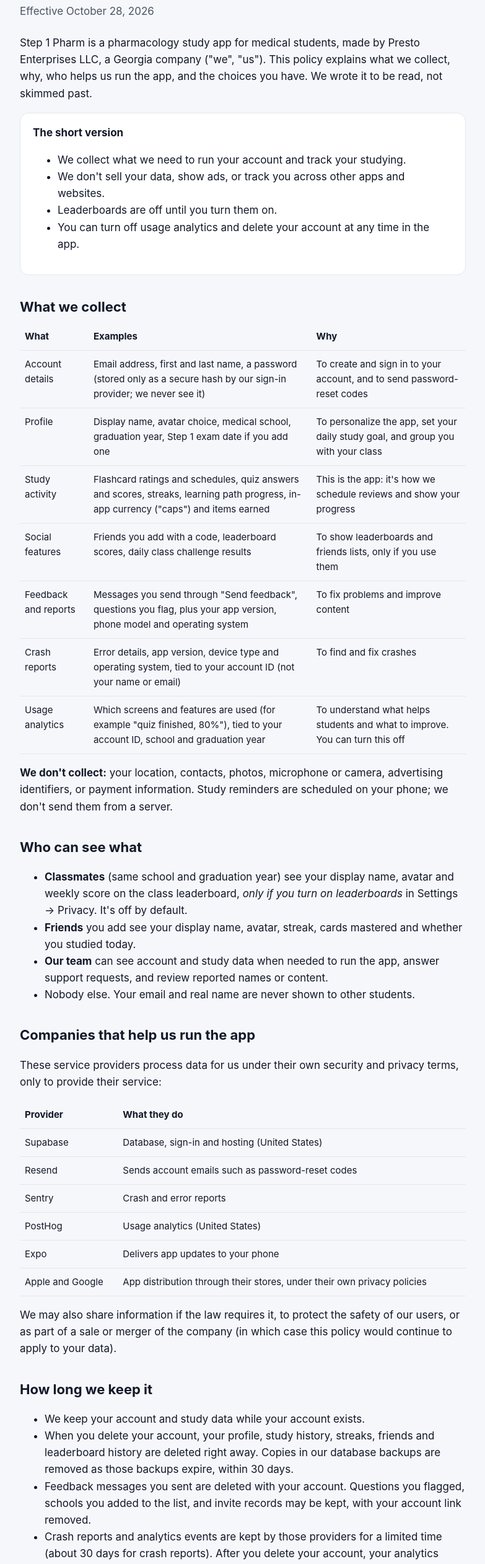
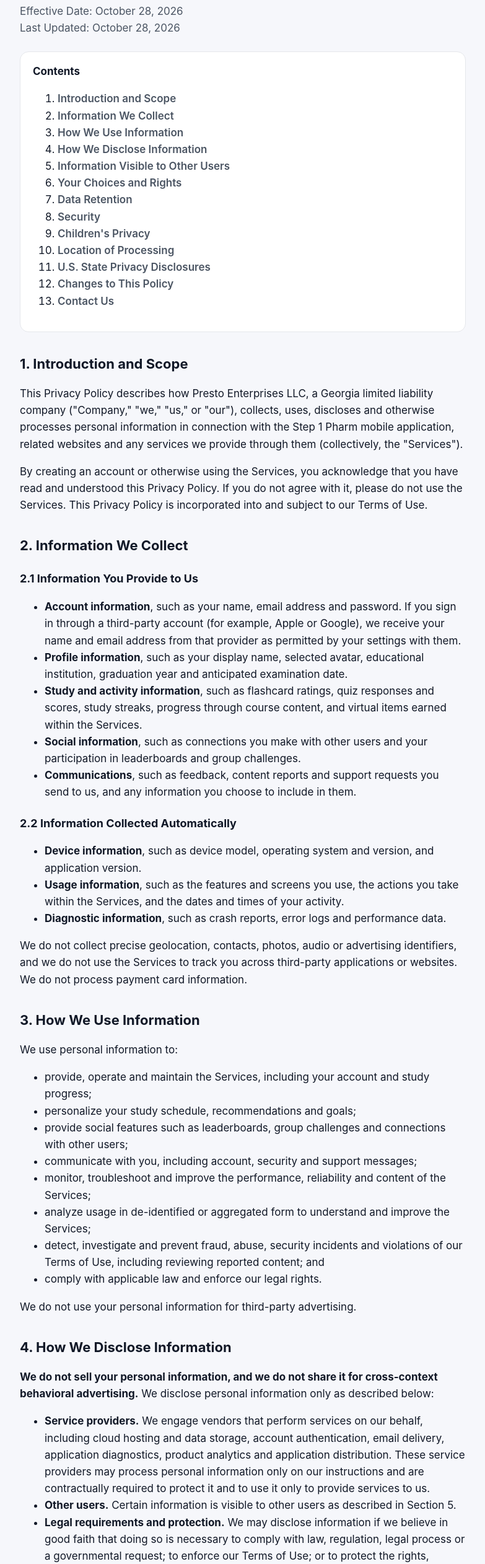
Before and after one commit to PrestoEnterprises/step1pharm-site, a plain HTML site: page privacy.html in a window 1280 px wide. Shown: the part 127-2651 px from the top of the page at 62% size, without its empty margins (248-1031 px from the left). Drawn offline with Linux system fonts and the light colour scheme.

Commit message:
Formal privacy policy and account deletion page; no vendor or technical details

```diff
--- a/privacy.html
+++ b/privacy.html
@@ -4,7 +4,7 @@
 <meta charset="utf-8">
 <meta name="viewport" content="width=device-width, initial-scale=1">
 <title>Privacy Policy · Step 1 Pharm</title>
-<meta name="description" content="How Step 1 Pharm collects, uses and protects your information.">
+<meta name="description" content="Privacy Policy for the Step 1 Pharm mobile application, operated by Presto Enterprises LLC.">
 <link rel="stylesheet" href="style.css">
 </head>
 <body>
@@ -14,85 +14,127 @@
 </div></header>
 <main>
 <h1>Privacy Policy</h1>
-<p class="meta">Effective October 28, 2026</p>
+<p class="meta">Effective Date: October 28, 2026<br>Last Updated: October 28, 2026</p>
 
-<p>Step 1 Pharm is a pharmacology study app for medical students, made by Presto Enterprises LLC, a Georgia company ("we", "us"). This policy explains what we collect, why, who helps us run the app, and the choices you have. We wrote it to be read, not skimmed past.</p>
+<nav class="card" aria-label="Contents">
+  <strong>Contents</strong>
+  <ol>
+    <li><a href="#scope">Introduction and Scope</a></li>
+    <li><a href="#collect">Information We Collect</a></li>
+    <li><a href="#use">How We Use Information</a></li>
+    <li><a href="#disclose">How We Disclose Information</a></li>
+    <li><a href="#visibility">Information Visible to Other Users</a></li>
+    <li><a href="#choices">Your Choices and Rights</a></li>
+    <li><a href="#retention">Data Retention</a></li>
+    <li><a href="#security">Security</a></li>
+    <li><a href="#children">Children's Privacy</a></li>
+    <li><a href="#location">Location of Processing</a></li>
+    <li><a href="#state">U.S. State Privacy Disclosures</a></li>
+    <li><a href="#changes">Changes to This Policy</a></li>
+    <li><a href="#contact">Contact Us</a></li>
+  </ol>
+</nav>
 
-<div class="card">
-  <strong>The short version</strong>
-  <ul>
-    <li>We collect what we need to run your account and track your studying.</li>
-    <li>We don't sell your data, show ads, or track you across other apps and websites.</li>
-    <li>Leaderboards are off until you turn them on.</li>
-    <li>You can turn off usage analytics and delete your account at any time in the app.</li>
-  </ul>
-</div>
+<h2 id="scope">1. Introduction and Scope</h2>
+<p>This Privacy Policy describes how Presto Enterprises LLC, a Georgia limited liability company ("Company," "we," "us," or "our"), collects, uses, discloses and otherwise processes personal information in connection with the Step 1 Pharm mobile application, related websites and any services we provide through them (collectively, the "Services").</p>
+<p>By creating an account or otherwise using the Services, you acknowledge that you have read and understood this Privacy Policy. If you do not agree with it, please do not use the Services. This Privacy Policy is incorporated into and subject to our Terms of Use.</p>
 
-<h2>What we collect</h2>
-<div class="table"><table>
-  <tr><th>What</th><th>Examples</th><th>Why</th></tr>
-  <tr><td>Account details</td><td>Email address, first and last name, a password (stored only as a secure hash by our sign-in provider; we never see it)</td><td>To create and sign in to your account, and to send password-reset codes</td></tr>
-  <tr><td>Profile</td><td>Display name, avatar choice, medical school, graduation year, Step 1 exam date if you add one</td><td>To personalize the app, set your daily study goal, and group you with your class</td></tr>
-  <tr><td>Study activity</td><td>Flashcard ratings and schedules, quiz answers and scores, streaks, learning path progress, in-app currency ("caps") and items earned</td><td>This is the app: it's how we schedule reviews and show your progress</td></tr>
-  <tr><td>Social features</td><td>Friends you add with a code, leaderboard scores, daily class challenge results</td><td>To show leaderboards and friends lists, only if you use them</td></tr>
-  <tr><td>Feedback and reports</td><td>Messages you send through "Send feedback", questions you flag, plus your app version, phone model and operating system</td><td>To fix problems and improve content</td></tr>
-  <tr><td>Crash reports</td><td>Error details, app version, device type and operating system, tied to your account ID (not your name or email)</td><td>To find and fix crashes</td></tr>
-  <tr><td>Usage analytics</td><td>Which screens and features are used (for example "quiz finished, 80%"), tied to your account ID, school and graduation year</td><td>To understand what helps students and what to improve. You can turn this off</td></tr>
-</table></div>
+<h2 id="collect">2. Information We Collect</h2>
+<h3>2.1 Information You Provide to Us</h3>
+<ul>
+  <li><strong>Account information</strong>, such as your name, email address and password. If you sign in through a third-party account (for example, Apple or Google), we receive your name and email address from that provider as permitted by your settings with them.</li>
+  <li><strong>Profile information</strong>, such as your display name, selected avatar, educational institution, graduation year and anticipated examination date.</li>
+  <li><strong>Study and activity information</strong>, such as flashcard ratings, quiz responses and scores, study streaks, progress through course content, and virtual items earned within the Services.</li>
+  <li><strong>Social information</strong>, such as connections you make with other users and your participation in leaderboards and group challenges.</li>
+  <li><strong>Communications</strong>, such as feedback, content reports and support requests you send to us, and any information you choose to include in them.</li>
+</ul>
+<h3>2.2 Information Collected Automatically</h3>
+<ul>
+  <li><strong>Device information</strong>, such as device model, operating system and version, and application version.</li>
+  <li><strong>Usage information</strong>, such as the features and screens you use, the actions you take within the Services, and the dates and times of your activity.</li>
+  <li><strong>Diagnostic information</strong>, such as crash reports, error logs and performance data.</li>
+</ul>
+<p>We do not collect precise geolocation, contacts, photos, audio or advertising identifiers, and we do not use the Services to track you across third-party applications or websites. We do not process payment card information.</p>
 
-<p><strong>We don't collect:</strong> your location, contacts, photos, microphone or camera, advertising identifiers, or payment information. Study reminders are scheduled on your phone; we don't send them from a server.</p>
+<h2 id="use">3. How We Use Information</h2>
+<p>We use personal information to:</p>
+<ul>
+  <li>provide, operate and maintain the Services, including your account and study progress;</li>
+  <li>personalize your study schedule, recommendations and goals;</li>
+  <li>provide social features such as leaderboards, group challenges and connections with other users;</li>
+  <li>communicate with you, including account, security and support messages;</li>
+  <li>monitor, troubleshoot and improve the performance, reliability and content of the Services;</li>
+  <li>analyze usage in de-identified or aggregated form to understand and improve the Services;</li>
+  <li>detect, investigate and prevent fraud, abuse, security incidents and violations of our Terms of Use, including reviewing reported content; and</li>
+  <li>comply with applicable law and enforce our legal rights.</li>
+</ul>
+<p>We do not use your personal information for third-party advertising.</p>
 
-<h2>Who can see what</h2>
+<h2 id="disclose">4. How We Disclose Information</h2>
+<p><strong>We do not sell your personal information, and we do not share it for cross-context behavioral advertising.</strong> We disclose personal information only as described below:</p>
 <ul>
-  <li><strong>Classmates</strong> (same school and graduation year) see your display name, avatar and weekly score on the class leaderboard, <em>only if you turn on leaderboards</em> in Settings → Privacy. It's off by default.</li>
-  <li><strong>Friends</strong> you add see your display name, avatar, streak, cards mastered and whether you studied today.</li>
-  <li><strong>Our team</strong> can see account and study data when needed to run the app, answer support requests, and review reported names or content.</li>
-  <li>Nobody else. Your email and real name are never shown to other students.</li>
+  <li><strong>Service providers.</strong> We engage vendors that perform services on our behalf, including cloud hosting and data storage, account authentication, email delivery, application diagnostics, product analytics and application distribution. These service providers may process personal information only on our instructions and are contractually required to protect it and to use it only to provide services to us.</li>
+  <li><strong>Other users.</strong> Certain information is visible to other users as described in Section 5.</li>
+  <li><strong>Legal requirements and protection.</strong> We may disclose information if we believe in good faith that doing so is necessary to comply with law, regulation, legal process or a governmental request; to enforce our Terms of Use; or to protect the rights, property or safety of the Company, our users or others.</li>
+  <li><strong>Business transfers.</strong> If we are involved in a merger, acquisition, financing, reorganization, bankruptcy or sale of assets, personal information may be transferred as part of that transaction, subject to this Privacy Policy.</li>
+  <li><strong>With your consent.</strong> We may disclose information for other purposes with your consent or at your direction.</li>
 </ul>
 
-<h2>Companies that help us run the app</h2>
-<p>These service providers process data for us under their own security and privacy terms, only to provide their service:</p>
-<div class="table"><table>
-  <tr><th>Provider</th><th>What they do</th></tr>
-  <tr><td>Supabase</td><td>Database, sign-in and hosting (United States)</td></tr>
-  <tr><td>Resend</td><td>Sends account emails such as password-reset codes</td></tr>
-  <tr><td>Sentry</td><td>Crash and error reports</td></tr>
-  <tr><td>PostHog</td><td>Usage analytics (United States)</td></tr>
-  <tr><td>Expo</td><td>Delivers app updates to your phone</td></tr>
-  <tr><td>Apple and Google</td><td>App distribution through their stores, under their own privacy policies</td></tr>
-</table></div>
-<p>We may also share information if the law requires it, to protect the safety of our users, or as part of a sale or merger of the company (in which case this policy would continue to apply to your data).</p>
+<h2 id="visibility">5. Information Visible to Other Users</h2>
+<ul>
+  <li><strong>Leaderboards</strong> are disabled by default. If you enable them, users at your educational institution with the same graduation year can see your display name, avatar and leaderboard results.</li>
+  <li><strong>Connections</strong> you add can see your display name, avatar, study streak, progress summary and whether you have studied on the current day.</li>
+</ul>
+<p>Your email address and legal name are not displayed to other users.</p>
 
-<h2>How long we keep it</h2>
+<h2 id="choices">6. Your Choices and Rights</h2>
 <ul>
-  <li>We keep your account and study data while your account exists.</li>
-  <li>When you delete your account, your profile, study history, streaks, friends and leaderboard history are deleted right away. Copies in our database backups are removed as those backups expire, within 30 days.</li>
-  <li>Feedback messages you sent are deleted with your account. Questions you flagged, schools you added to the list, and invite records may be kept, with your account link removed.</li>
-  <li>Crash reports and analytics events are kept by those providers for a limited time (about 30 days for crash reports). After you delete your account, your analytics events stay under a random ID that no longer links to any account; email us and we'll delete them too.</li>
+  <li><strong>Account and profile.</strong> You may review and update your profile information at any time in the application's settings.</li>
+  <li><strong>Leaderboards.</strong> You may enable or disable leaderboard visibility at any time in the application's privacy settings.</li>
+  <li><strong>Usage analytics.</strong> You may opt out of usage analytics at any time in the application's privacy settings.</li>
+  <li><strong>Notifications.</strong> You may enable or disable study reminders in the application or in your device settings.</li>
+  <li><strong>Account deletion.</strong> You may delete your account at any time in the application's settings, or by following the instructions on our <a href="delete-account.html">account deletion page</a>.</li>
+  <li><strong>Access, correction, deletion and portability.</strong> You may request access to, correction of, deletion of, or a copy of your personal information by contacting us as described in Section 13. We will verify your request using the email address associated with your account and respond within the time required by applicable law. We will not discriminate against you for exercising any of these rights.</li>
 </ul>
 
-<h2>Your choices</h2>
+<h2 id="retention">7. Data Retention</h2>
+<p>We retain personal information for as long as your account is active or as needed to provide the Services. When you delete your account, we delete or de-identify the personal information associated with it, except that we may retain:</p>
 <ul>
-  <li><strong>Usage analytics:</strong> Settings → Privacy → Share usage data.</li>
-  <li><strong>Leaderboards:</strong> the leaderboard switch in Settings → Privacy.</li>
-  <li><strong>Edit your profile:</strong> your name, school, avatar and exam date can be changed in Settings.</li>
-  <li><strong>Delete your account:</strong> Settings → Delete account, or see <a href="delete-account.html">how to delete your account</a> without the app.</li>
-  <li><strong>Get a copy of your data or ask a question:</strong> email us (below). Depending on where you live, you may have other rights over your data; we honor these requests for every user.</li>
+  <li>content reports and similar submissions in a form no longer linked to your account, to maintain the quality of our content;</li>
+  <li>de-identified or aggregated information that cannot reasonably be used to identify you;</li>
+  <li>information in routine backups and diagnostic logs, which are deleted on a rolling basis, generally within 30 days; and</li>
+  <li>information we are required to keep to comply with legal obligations, resolve disputes or enforce our agreements.</li>
 </ul>
 
-<h2>Security</h2>
-<p>Data travels encrypted (HTTPS). Database rules let each student read and change only their own data, and quiz answers are graded on our servers. Your saved login on your phone is encrypted with a key kept in the iOS Keychain or Android Keystore. No system is perfectly secure, but we take reasonable steps to protect your information.</p>
+<h2 id="security">8. Security</h2>
+<p>We maintain reasonable administrative, technical and physical safeguards designed to protect personal information against unauthorized access, loss, misuse and alteration, including encryption of data in transit and access controls. No method of transmission or storage is completely secure, and we cannot guarantee absolute security. If you believe your account has been compromised, please contact us immediately.</p>
 
-<h2>Age</h2>
-<p>Step 1 Pharm is made for medical students and is not directed to children. You must be at least 18 to use it. We don't knowingly collect information from children under 13; if you believe a child has given us information, contact us and we'll delete it.</p>
+<h2 id="children">9. Children's Privacy</h2>
+<p>The Services are intended for adults and are not directed to children. You must be at least 18 years old to use the Services. We do not knowingly collect personal information from children under 13 (or a higher age where required by applicable law). If we learn that we have collected such information, we will delete it. If you believe a child has provided us with personal information, please contact us.</p>
 
-<h2>Changes</h2>
-<p>If we change this policy, we'll update the date at the top. If the change is significant, we'll also tell you in the app.</p>
+<h2 id="location">10. Location of Processing</h2>
+<p>The Company is based in the United States, and personal information is processed and stored in the United States. If you access the Services from outside the United States, you understand that your information will be transferred to, stored and processed in the United States, where data protection laws may differ from those in your jurisdiction.</p>
 
-<h2>Contact</h2>
-<p>Presto Enterprises LLC, Georgia, USA<br>
-Email: <a href="mailto:support@prestoenterprise.com">support@prestoenterprise.com</a></p>
+<h2 id="state">11. U.S. State Privacy Disclosures</h2>
+<p>Residents of certain U.S. states may have additional rights under applicable state privacy laws, including the right to know what personal information we collect and how we use and disclose it; to access, correct and delete personal information; to obtain a portable copy; and to opt out of the sale or sharing of personal information, targeted advertising and certain profiling.</p>
+<ul>
+  <li>In the preceding 12 months we have collected the categories of personal information described in Section 2: identifiers (such as name, email address and account identifiers); education information (institution, graduation year and examination date); internet or other electronic network activity (usage and diagnostic information); and inferences about study progress.</li>
+  <li>We collect these categories from you, from your device, and from sign-in providers you choose to use, for the purposes described in Section 3, and disclose them only to the categories of recipients described in Section 4.</li>
+  <li>We do not sell or share personal information, do not use or disclose sensitive personal information for purposes requiring an opt-out, and have no actual knowledge of selling or sharing the personal information of consumers under 16.</li>
+</ul>
+<p>To exercise these rights, contact us as described in Section 13. You may use an authorized agent where permitted by law; we may require proof of the agent's authority and verification of your identity. If we deny your request, you may appeal by replying to our decision with the subject line "Privacy Request Appeal".</p>
+<p><strong>Do Not Track.</strong> Because we do not track users across third-party sites or services, we do not respond to browser "Do Not Track" signals.</p>
+
+<h2 id="changes">12. Changes to This Policy</h2>
+<p>We may update this Privacy Policy from time to time. When we do, we will revise the "Last Updated" date above. If we make material changes, we will provide notice within the Services or by other reasonable means before the changes take effect. Your continued use of the Services after the effective date of an updated policy constitutes acceptance of it.</p>
+
+<h2 id="contact">13. Contact Us</h2>
+<p>If you have questions about this Privacy Policy or wish to exercise your rights, contact us at:</p>
+<p>Presto Enterprises LLC<br>
+Attn: Privacy<br>
+Georgia, United States<br>
+Email: <a href="mailto:support@prestoenterprise.com?subject=Privacy%20Request">support@prestoenterprise.com</a></p>
 </main>
-<footer>© 2026 Presto Enterprises LLC</footer>
+<footer>© 2026 Presto Enterprises LLC. All rights reserved.</footer>
 </body>
 </html>
```
Also changed, not shown: delete-account.html (+22 -20 lines), index.html (+2 -2 lines).
